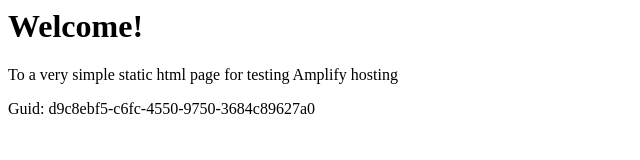
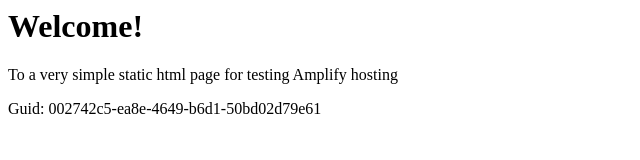
Before and after one commit to aws-aemilia-pdx/Github-PR-Commit-Integration-Test-DoNotTouch-GitHubWebhookPushCanaryTest-v1-beta-us-west-2, a website: page src/index.html in a window 1280 px wide. Shown: the full height of the page, 0-640 px from the left. Drawn offline with Linux system fonts and the light colour scheme.

Commit message:
commit from integ tests

```diff
--- a/src/index.html
+++ b/src/index.html
@@ -12,6 +12,6 @@
 <body>
     <h1>Welcome!</h1>
     <p>To a very simple static html page for testing Amplify hosting</p>
-    <p>Guid: d9c8ebf5-c6fc-4550-9750-3684c89627a0</p></body>
+    <p>Guid: 002742c5-ea8e-4649-b6d1-50bd02d79e61</p></body>
 
 </html>
```
